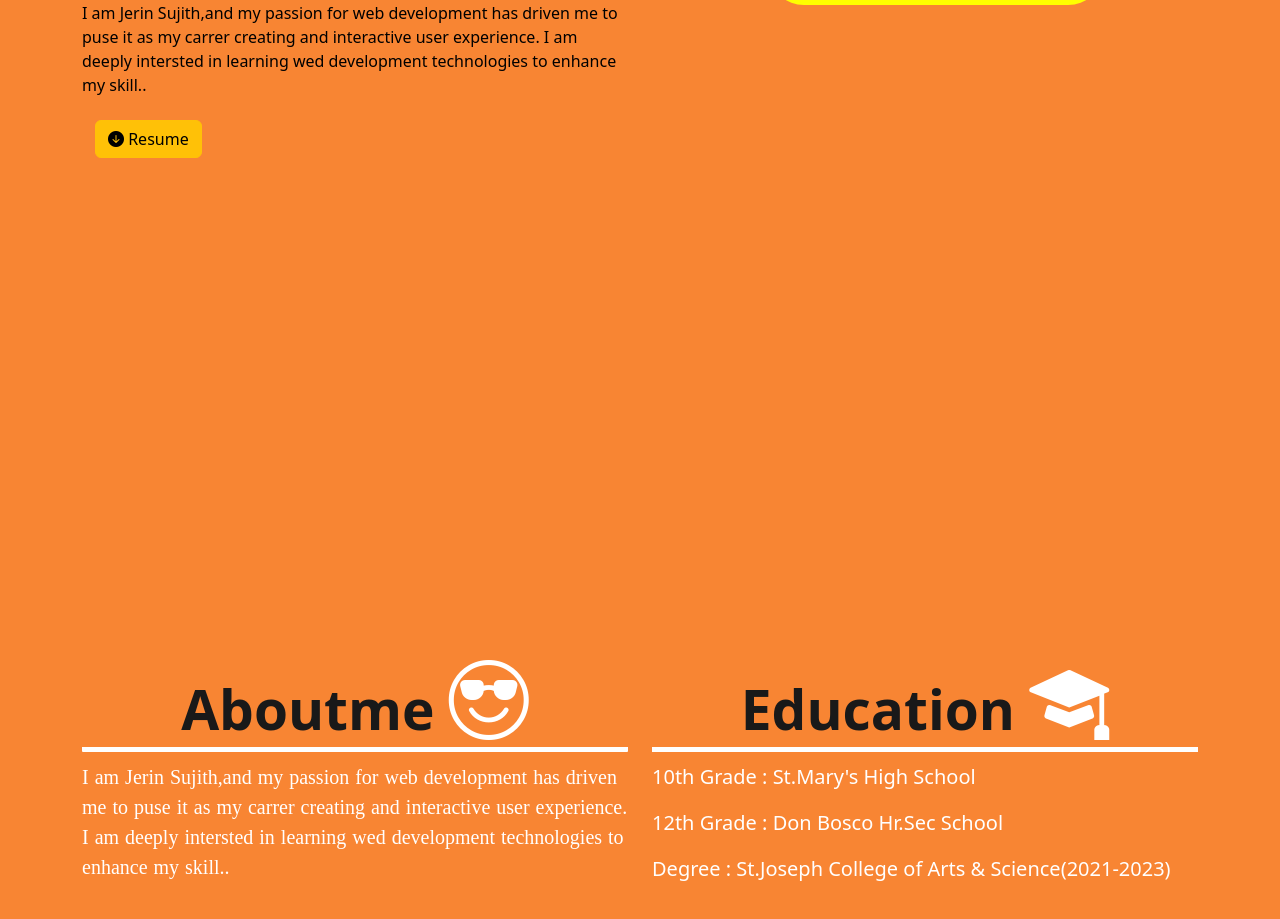
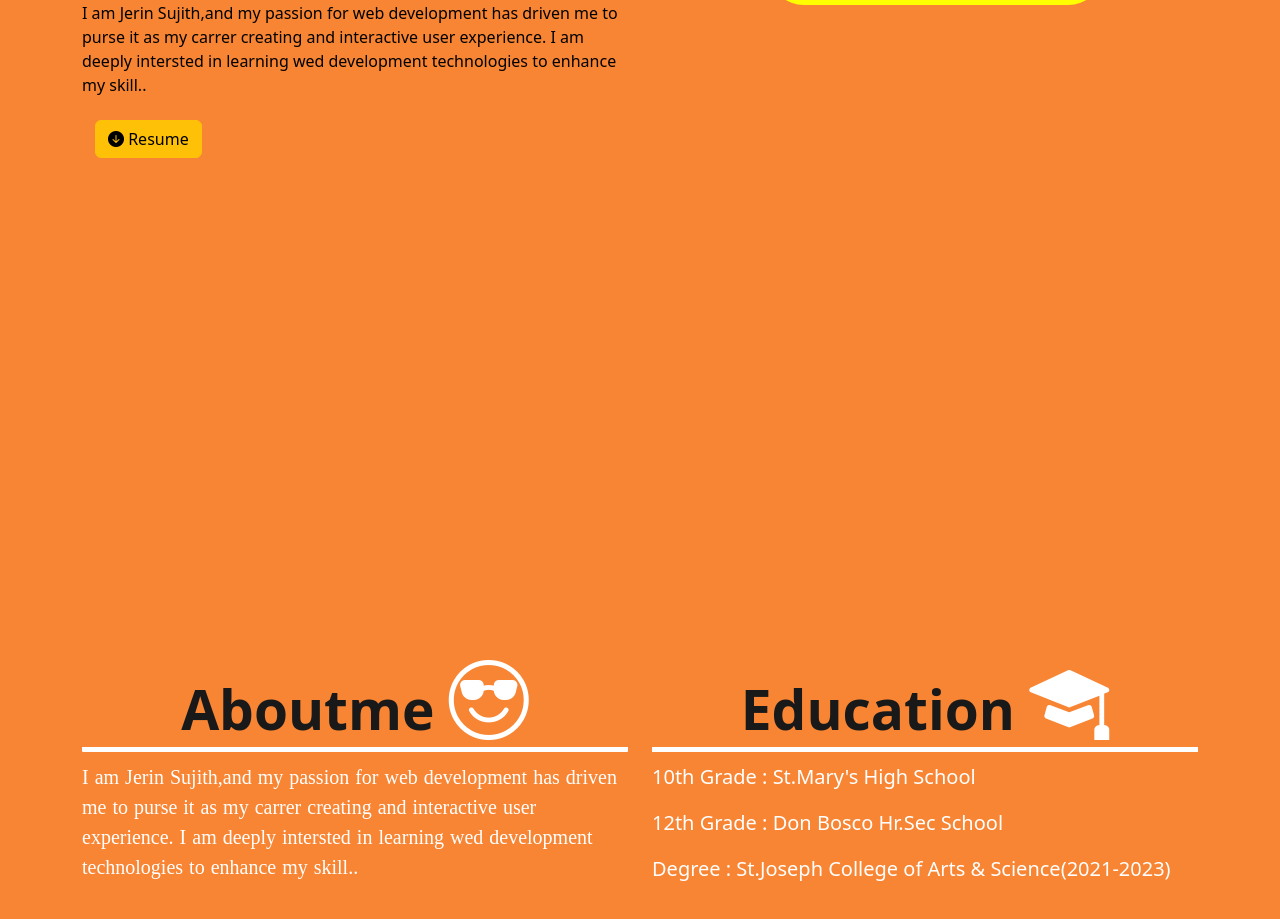
Before and after one commit to sujith2009/sjc, a plain HTML site: page PROFILE_WEBSITE/HTML/index.html in a window 1280 px wide. Shown: the part 521-1440 px from the top of the page. Drawn offline with nearby package versions, Linux system fonts and the light colour scheme.

Commit message:
Add files via upload

```diff
--- a/PROFILE_WEBSITE/HTML/index.html
+++ b/PROFILE_WEBSITE/HTML/index.html
@@ -125,7 +125,7 @@
             </h1>
             <p class="text" style="color: #000">
               I am Jerin Sujith,and my passion for web development has driven me
-              to puse it as my carrer creating and interactive user experience.
+              to purse it as my carrer creating and interactive user experience.
               I am deeply intersted in learning wed development technologies to
               enhance my skill..
             </p>
@@ -158,7 +158,7 @@
             </h2>
             <p class="text" id="me-para">
               I am Jerin Sujith,and my passion for web development has driven me
-              to puse it as my carrer creating and interactive user experience.
+              to purse it as my carrer creating and interactive user experience.
               I am deeply intersted in learning wed development technologies to
               enhance my skill..
             </p>
```
